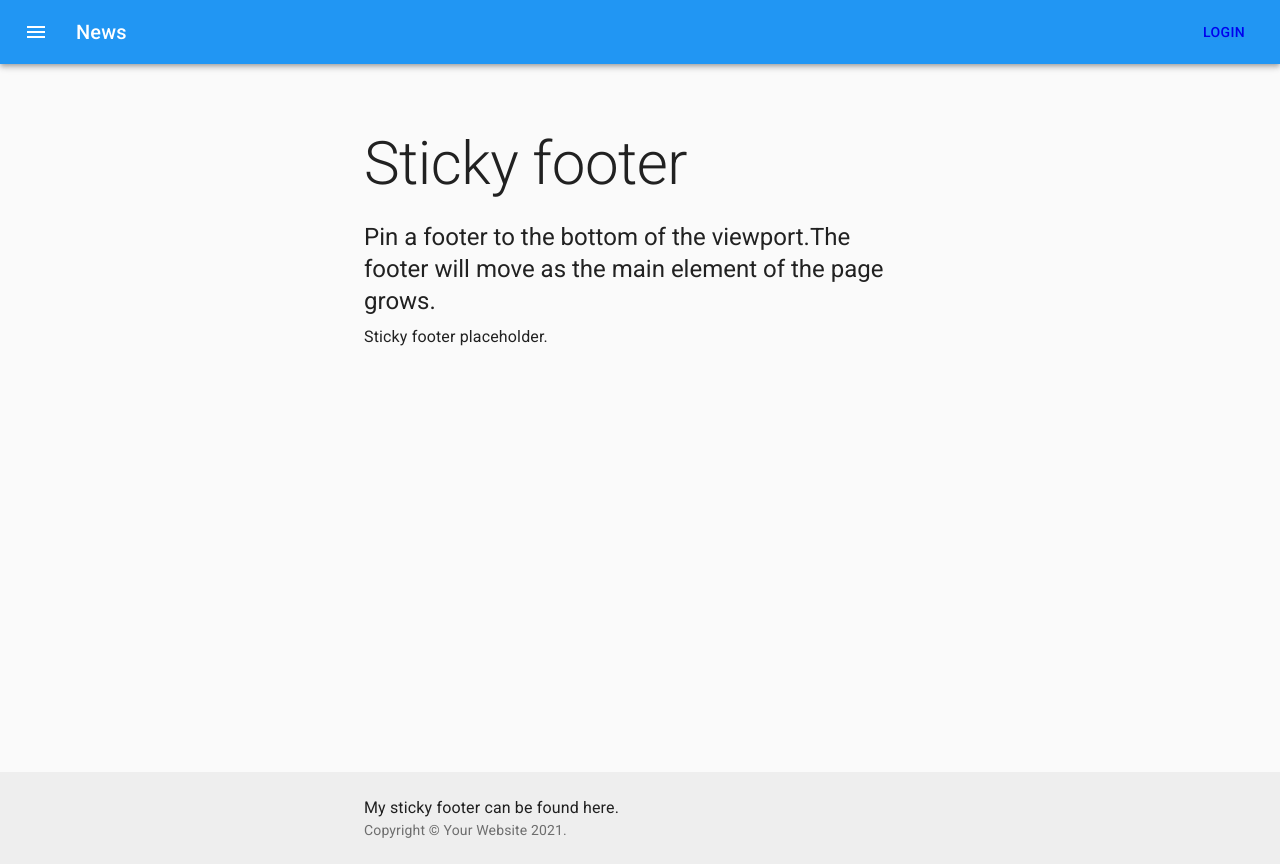
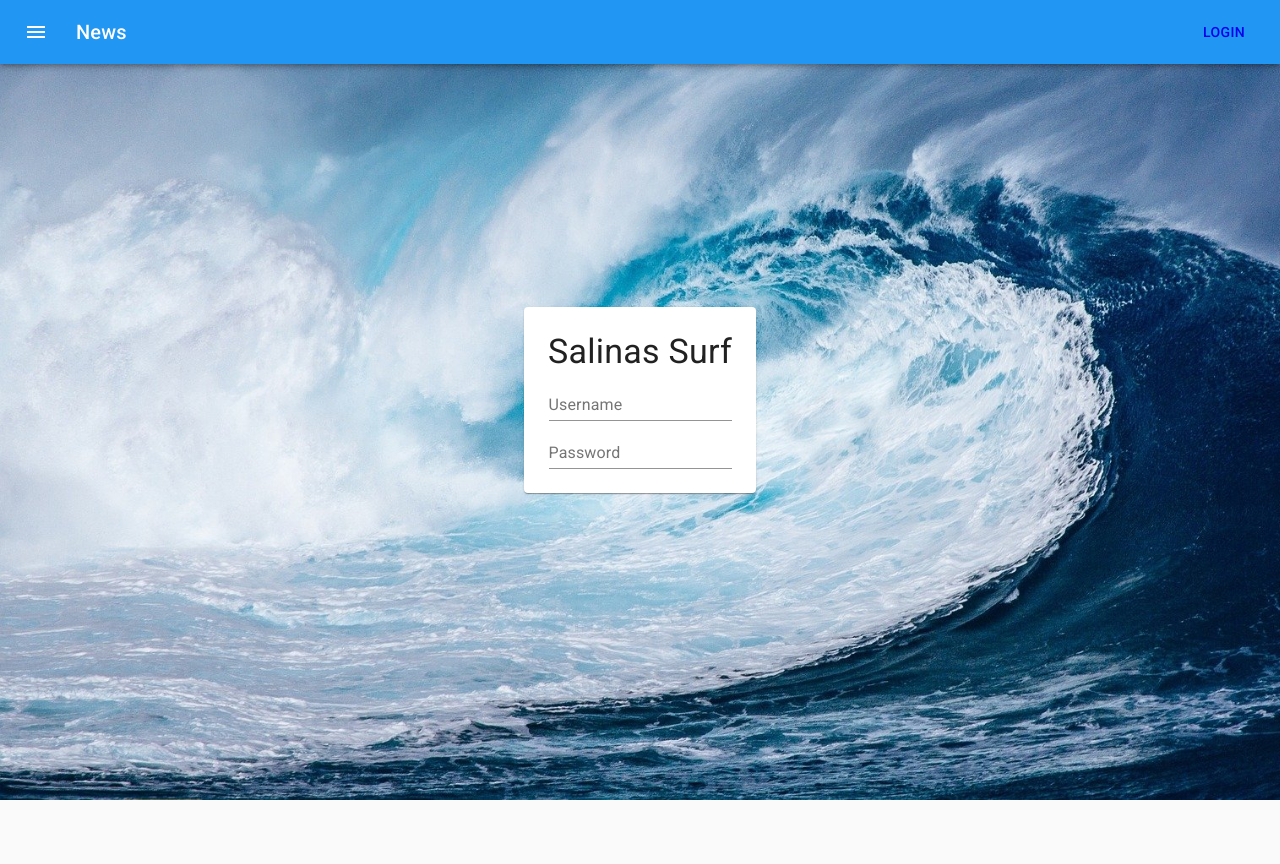
Before and after one commit to jaimeferncast/Ironhack-Final-Project-Swell-Camp, a React (Create React App) app in the folder client/: page / in a window 1280 px wide. After the commit the page ends 800 px from the top, so only its background shows below. Built offline with nearby package versions, Linux system fonts and the light colour scheme; no server answers.

Commit message:
Start index page

```diff
--- a/client/src/components/App.js
+++ b/client/src/components/App.js
@@ -5,7 +5,7 @@ import Routes from "./routes/Routes";
 import Footer from "./layout/Footer/Footer";
 import ButtonAppBar from "./layout/ButtonAppBar/ButtonAppBar";
 import AuthService from "../service/auth.service";
-import { ThemeProvider } from "@material-ui/core";
+import { CssBaseline, ThemeProvider } from "@material-ui/core";
 import theme from "./theme";
 // import Alert from './shared/Alert/Alert'
 
@@ -45,6 +45,7 @@ class App extends Component {
   render() {
     return (
       <ThemeProvider theme={theme}>
+        <CssBaseline />
         <ButtonAppBar
           storeUser={(user) => this.storeUser(user)}
           loggedUser={
@@ -61,7 +62,7 @@ class App extends Component {
             />
           }
         </main>
-        <Footer />
+
         {/* <Alert handleAlert={this.handleAlert} show={this.state.alert.show} title={this.state.alert.title} text={this.state.alert.text} /> */}
       </ThemeProvider>
     );
--- a/client/src/components/layout/ButtonAppBar/ButtonAppBar.js
+++ b/client/src/components/layout/ButtonAppBar/ButtonAppBar.js
@@ -29,7 +29,7 @@ const ButtonAppBar = ({ storeUser, loggedUser /* handleAlert */ }) => {
 
   return (
     <div className={classes.root}>
-      <AppBar position="static">
+      <AppBar position="fixed">
         <Toolbar>
           <IconButton
             edge="start"
--- /dev/null
+++ b/client/src/components/pages/IndexPage/IndexPage.js
@@ -0,0 +1,54 @@
+import {
+  Box,
+  Card,
+  Container,
+  FormControl,
+  FormHelperText,
+  Grid,
+  Input,
+  InputLabel,
+  makeStyles,
+  TextField,
+  Typography,
+  withStyles
+} from "@material-ui/core";
+import { Component } from "react";
+import backgroundImage from "../../../assets/indexBackground.jpg";
+
+class IndexPage extends Component {
+  render() {
+    const { classes } = this.props;
+    return (
+      <form>
+        <Grid container className={classes.container}>
+          <Card className={classes.card}>
+            <Typography variant="h4" align="center" component="h1">
+              Salinas Surf
+            </Typography>
+            <TextField id="username" label="Username" />
+            <TextField id="password" label="Password" type="password" />
+          </Card>
+        </Grid>
+      </form>
+    );
+  }
+}
+
+const styles = (theme) => ({
+  container: {
+    backgroundImage: `url(${backgroundImage})`,
+    backgroundSize: "cover",
+    minHeight: "100vh",
+    alignItems: "center",
+    justifyContent: "center"
+  },
+  card: {
+    display: "flex",
+    flexDirection: "column",
+    alignItems: "center",
+    justifyContent: "center",
+    padding: theme.spacing(3)
+  }
+});
+
+export default withStyles(styles)(IndexPage);
--- a/client/src/components/routes/Routes.js
+++ b/client/src/components/routes/Routes.js
@@ -1,5 +1,6 @@
 import { makeStyles } from "@material-ui/core";
 import { Switch, Route, Redirect } from "react-router-dom";
+import IndexPage from "../pages/IndexPage/IndexPage";
 
 import NewReservation from "./../pages/NewReservation/NewReservation";
 
@@ -7,6 +8,7 @@ const Routes = ({ storeUser, loggedUser /* handleAlert */ }) => {
   const classes = useStyles();
   return (
     <Switch>
+      <Route path="/" exact render={() => <IndexPage />} />
       <Route
         path="/reservar"
         render={() => <NewReservation className={classes.newReservation} />}
```
Also changed, not shown: client/src/assets/indexBackground.jpg (added).
